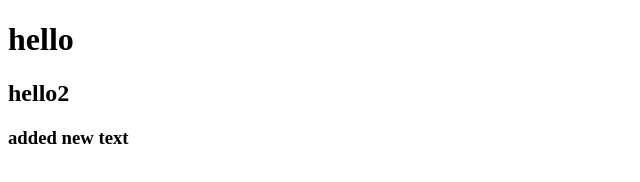
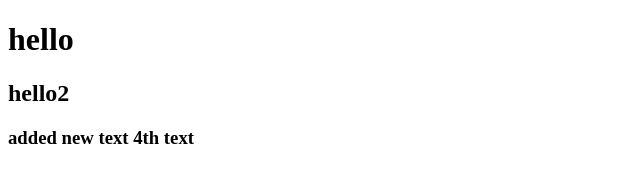
Before and after one commit to MuhdinMussema/freshproject, a plain HTML site: page index.html in a window 1280 px wide. Shown: the full height of the page, 0-640 px from the left. Drawn offline with Linux system fonts and the light colour scheme.

Commit message:
added new

```diff
--- a/index.html
+++ b/index.html
@@ -9,6 +9,6 @@
 <body>
     <h1>hello</h1>
     <h2>hello2</h2>
-    <h3>added new text</h3>
+    <h3>added new text 4th text</h3>
 </body>
 </html>
```
